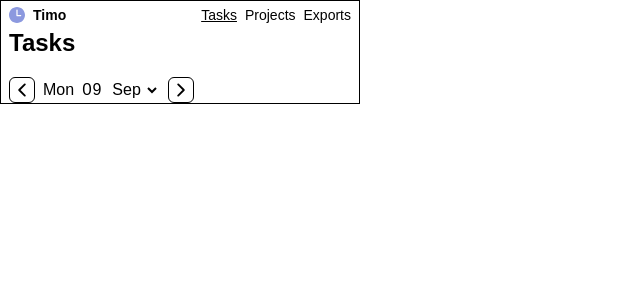
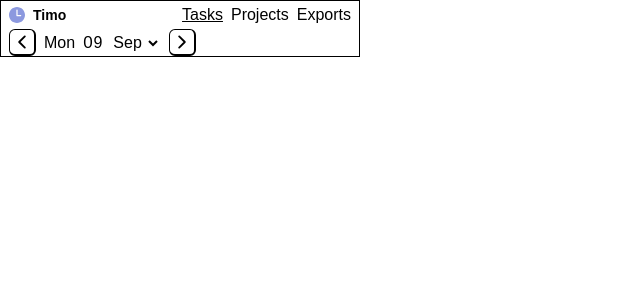
Before and after one commit to marikadeveloper/timo, a React (Vite) app: page / in a window 1280 px wide. Shown: the top 300 px of the page, without its empty margins (0-640 px from the left). Built offline with nearby package versions, Linux system fonts and the light colour scheme; a web font is replaced by a local one.

Commit message:
Refactor styles for icon, date-navigation, and icon-button components

```diff
--- a/src/assets/scss/mixins.scss
+++ b/src/assets/scss/mixins.scss
@@ -2,6 +2,12 @@
   background: unset;
   border: 1px solid #000;
   border-radius: 6px;
+  border-bottom-width: 2px;
+  border-right-width: 2px;
   cursor: pointer;
   margin: 0;
+
+  &:active {
+    border-width: 1px;
+  }
 }
--- a/src/assets/scss/typography.scss
+++ b/src/assets/scss/typography.scss
@@ -3,20 +3,6 @@
   font-style: normal;
   src: url('src/assets/fonts/Nunito-VariableFont_wght.ttf') format('truetype');
 }
-
-/* @font-face {
-  font-family: 'Nunito';
-  font-style: normal;
-  font-weight: 500;
-  src: url('src/assets/fonts/Nunito-VariableFont_wght.ttf') format('truetype');
-}
-
-@font-face {
-  font-family: 'Nunito';
-  font-style: normal;
-  font-weight: 600;
-  src: url('src/assets/fonts/Nunito-VariableFont_wght.ttf') format('truetype');
-} */
 
 h1,
 h2,
@@ -26,6 +12,11 @@ h5 {
   margin-top: 0;
 }
 
+h1,
+h2 {
+  margin-bottom: 10px;
+}
+
 p {
   margin: 0;
 }
--- a/src/components/icon-button/styles.scss
+++ b/src/components/icon-button/styles.scss
@@ -3,11 +3,6 @@
 .icon-button {
   @include base-button;
   padding: 2px;
-
-  &:active {
-    position: relative;
-    top: 1px;
-  }
 
   &--whiteBg {
     background: #fff;
--- a/src/components/layout/header/header-nav-button/index.tsx
+++ b/src/components/layout/header/header-nav-button/index.tsx
@@ -1,4 +1,4 @@
-import { AppView } from '../../data/interfaces/View';
+import { AppView } from '../../../../data/interfaces/View';
 import './styles.scss';
 
 function HeaderNavButton({
--- a/src/components/layout/header/header-nav-button/styles.scss
+++ b/src/components/layout/header/header-nav-button/styles.scss
@@ -2,7 +2,7 @@
   background-color: unset;
   border: none;
   cursor: pointer;
-  font-size: 14px;
+  font-size: 16px;
   padding: 0;
   &.active {
     font-weight: 500;
--- /dev/null
+++ b/src/components/tasks-export-button/index.tsx
@@ -0,0 +1,23 @@
+import { Task } from '../../data/interfaces/Task';
+import IconButton from '../icon-button';
+
+function TasksExportButton({ tasks }: TasksExportButtonProps) {
+  const exportTasks = () => {
+    // TODO: export given tasks as CSV
+  };
+
+  return (
+    <IconButton
+      iconName='code-download'
+      ariaLabel='Download tasks as CSV'
+      iconAriaLabel='Arrow pointing down'
+      onClick={exportTasks}
+    />
+  );
+}
+
+type TasksExportButtonProps = {
+  tasks: Task[];
+};
+
+export default TasksExportButton;
--- /dev/null
+++ b/src/components/tasks-total-duration/index.tsx
@@ -0,0 +1,19 @@
+import { useMemo } from 'react';
+import { Task } from '../../data/interfaces/Task';
+import { getTasksDurationString } from '../../utils';
+
+function TasksTotalDuration({ tasks }: TasksTotalDurationProps) {
+  const totalDuration = useMemo(() => getTasksDurationString(tasks), [tasks]);
+
+  return (
+    <div className='total-tasks-duration'>
+      <p>TOT: {totalDuration}</p>
+    </div>
+  );
+}
+
+type TasksTotalDurationProps = {
+  tasks: Task[];
+};
+
+export default TasksTotalDuration;
--- a/src/views/tasks/index.tsx
+++ b/src/views/tasks/index.tsx
@@ -1,6 +1,8 @@
 import dayjs from 'dayjs';
 import { useState } from 'react';
 import DateNavigation from '../../components/date-navigation';
+import TasksExportButton from '../../components/tasks-export-button';
+import TasksTotalDuration from '../../components/tasks-total-duration';
 import { useLiveTasks } from '../../data/hooks/exportHooks';
 import { getLocalStoragePinnedDate } from '../../utils';
 import './styles.scss';
@@ -15,13 +17,18 @@ function Tasks() {
 
   return (
     <div className='tasks'>
-      <h2>Tasks</h2>
-      <section className='tasks__navigation'>
+      <section className='tasks__header'>
         <DateNavigation
           dateChanged={setDate}
           defaultDate={date}
         />
-        {/* TODO: decomment <DatePin date={date} /> */}
+        {Boolean(tasks?.length) && (
+          <div className='tasks__header__export'>
+            {/* TODO: decomment <DatePin date={date} /> */}
+            <TasksTotalDuration tasks={tasks} />
+            <TasksExportButton tasks={tasks} />
+          </div>
+        )}
       </section>
 
       {/* TODO: add a mark to get to today's date */}
--- a/src/views/tasks/styles.scss
+++ b/src/views/tasks/styles.scss
@@ -1,6 +1,13 @@
 .tasks {
-  &__navigation {
+  &__header {
     display: flex;
     align-items: center;
+    justify-content: space-between;
+
+    &__export {
+      display: flex;
+      align-items: center;
+      gap: 8px;
+    }
   }
 }
```
Also changed, not shown: src/assets/images/code-download.svg (added).
